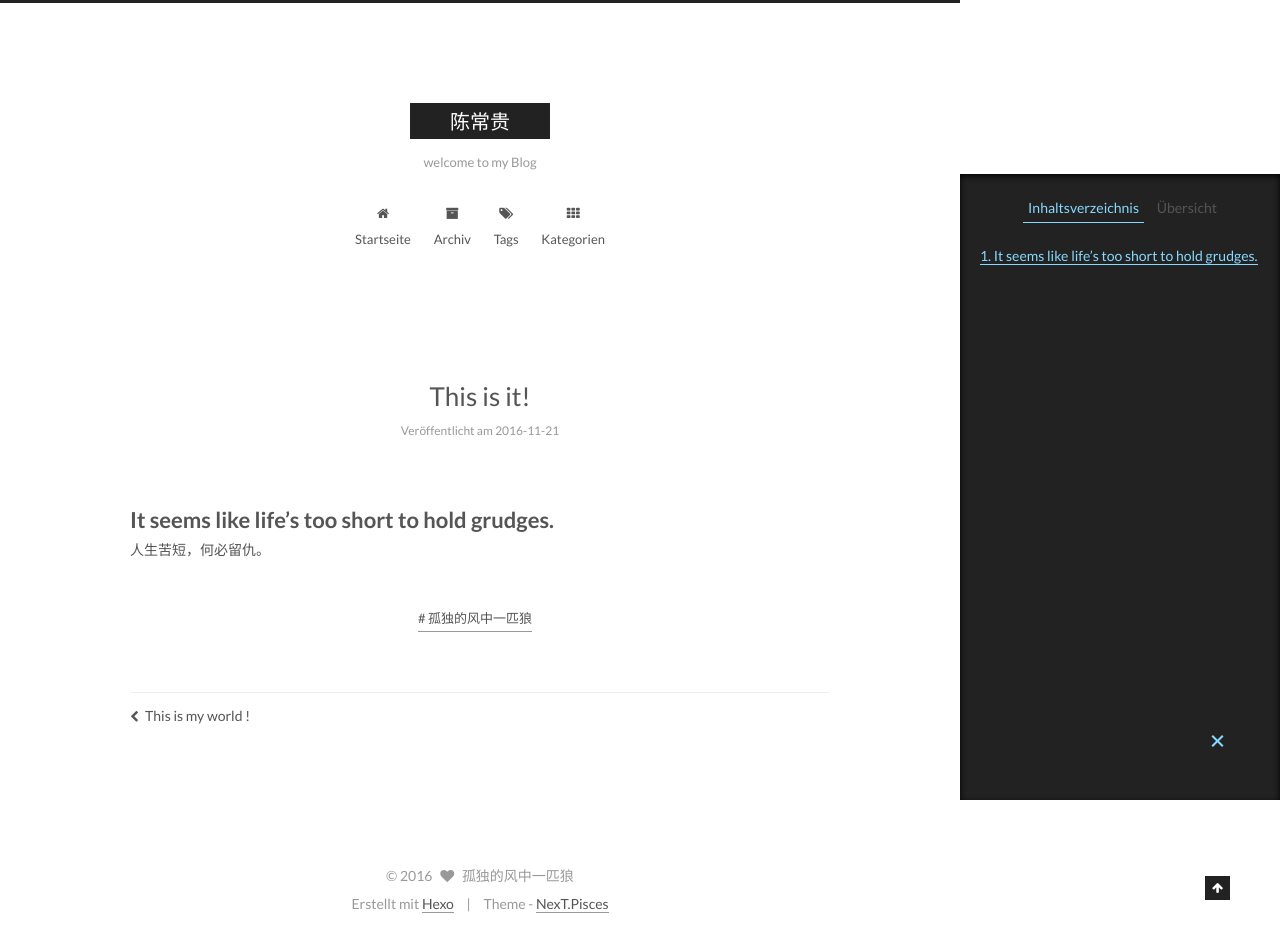
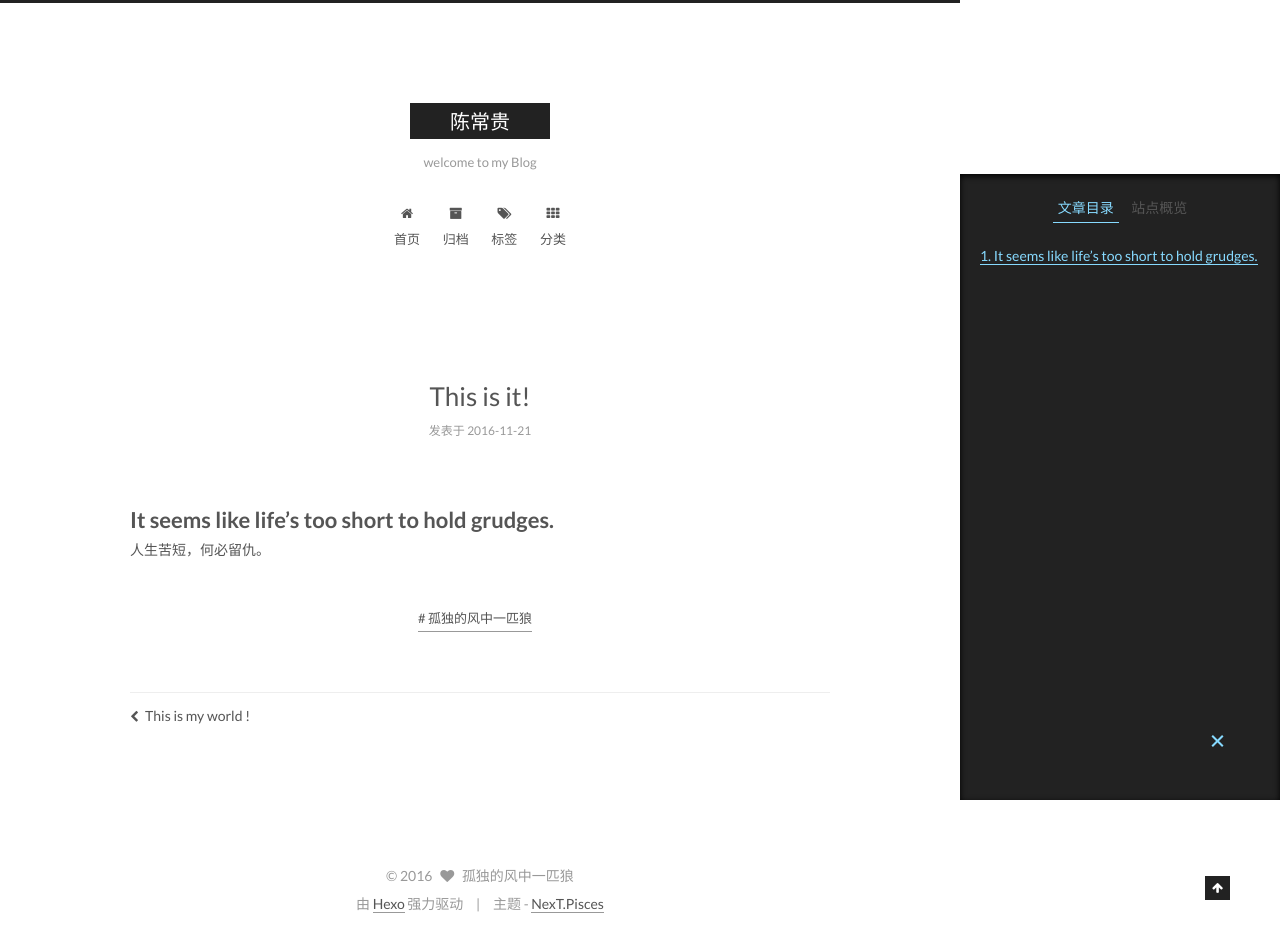
Before and after one commit to PreciousChang/PreciousChang.github.io, a plain HTML site: page 2016/11/21/This is it/index.html in a window 1280 px wide. Both pictures are taken after a click on the element 1217 px from the left and 742 px from the top of the page. Drawn offline with Linux system fonts and the light colour scheme.

Commit message:
Site updated: 2016-11-23 12:00:47

```diff
--- a/2016/11/21/This is it/index.html
+++ b/2016/11/21/This is it/index.html
@@ -5,7 +5,7 @@
 
 
 
-<html class="theme-next pisces use-motion" lang="zh-CN">
+<html class="theme-next pisces use-motion" lang="zh-Hans">
 <head>
   <meta charset="UTF-8"/>
 <meta http-equiv="X-UA-Compatible" content="IE=edge" />
@@ -107,7 +107,7 @@
     motion: true,
     duoshuo: {
       userId: '0',
-      author: 'Author'
+      author: '博主'
     },
     algolia: {
       applicationID: '',
@@ -130,7 +130,7 @@
   <title> This is it! | 陈常贵 </title>
 </head>
 
-<body itemscope itemtype="http://schema.org/WebPage" lang="zh-CN">
+<body itemscope itemtype="http://schema.org/WebPage" lang="zh-Hans">
 
 
 
@@ -181,11 +181,11 @@
 
 
         <li class="menu-item menu-item-home">
-          <a href="/主页" rel="section">
+          <a href="/" rel="section">
 
               <i class="menu-item-icon fa fa-fw fa-home"></i> <br />
 
-            Startseite
+            首页
           </a>
         </li>
 
@@ -195,7 +195,7 @@
 
               <i class="menu-item-icon fa fa-fw fa-archive"></i> <br />
 
-            Archiv
+            归档
           </a>
         </li>
 
@@ -205,7 +205,7 @@
 
               <i class="menu-item-icon fa fa-fw fa-tags"></i> <br />
 
-            Tags
+            标签
           </a>
         </li>
 
@@ -215,7 +215,7 @@
 
               <i class="menu-item-icon fa fa-fw fa-th"></i> <br />
 
-            Kategorien
+            分类
           </a>
         </li>
 
@@ -284,7 +284,7 @@
               <span class="post-meta-item-icon">
                 <i class="fa fa-calendar-o"></i>
               </span>
-              <span class="post-meta-item-text">Veröffentlicht am</span>
+              <span class="post-meta-item-text">发表于</span>
               <time title="Post created" itemprop="dateCreated datePublished" datetime="2016-11-21T19:00:03+08:00">
                 2016-11-21
               </time>
@@ -411,10 +411,10 @@
 
         <ul class="sidebar-nav motion-element">
           <li class="sidebar-nav-toc sidebar-nav-active" data-target="post-toc-wrap" >
-            Inhaltsverzeichnis
+            文章目录
           </li>
           <li class="sidebar-nav-overview" data-target="site-overview">
-            Übersicht
+            站点概览
           </li>
         </ul>
 
@@ -431,7 +431,7 @@
           <div class="site-state-item site-state-posts">
             <a href="/archives">
               <span class="site-state-item-count">2</span>
-              <span class="site-state-item-name">Artikel</span>
+              <span class="site-state-item-name">日志</span>
             </a>
           </div>
 
@@ -441,7 +441,7 @@
             <div class="site-state-item site-state-tags">
               <a href="/tags">
                 <span class="site-state-item-count">3</span>
-                <span class="site-state-item-name">Tags</span>
+                <span class="site-state-item-name">标签</span>
               </a>
             </div>
 
@@ -505,11 +505,11 @@
 
 
 <div class="powered-by">
-  Erstellt mit  <a class="theme-link" href="https://hexo.io">Hexo</a>
+  由 <a class="theme-link" href="https://hexo.io">Hexo</a> 强力驱动
 </div>
 
 <div class="theme-info">
-  Theme -
+  主题 -
   <a class="theme-link" href="https://github.com/iissnan/hexo-theme-next">
     NexT.Pisces
   </a>
```
Also changed, not shown: 2016/11/21/This is my world/index.html (+13 -13 lines), archives/2016/11/index.html (+14 -14 lines), archives/2016/index.html (+14 -14 lines), archives/index.html (+14 -14 lines), index.html (+14 -14 lines), tags/孤独的风中一匹狼/index.html (+14 -14 lines).
